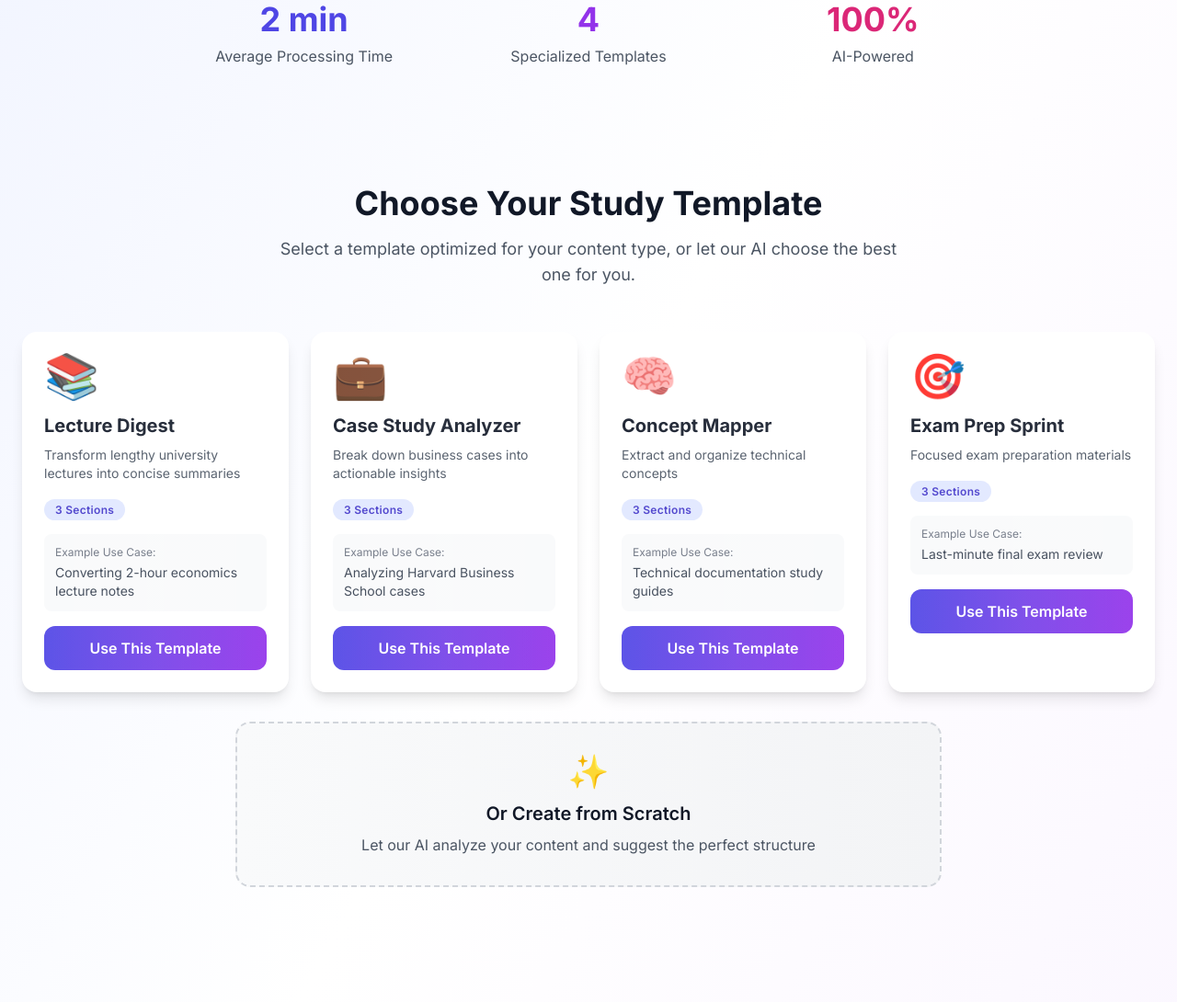
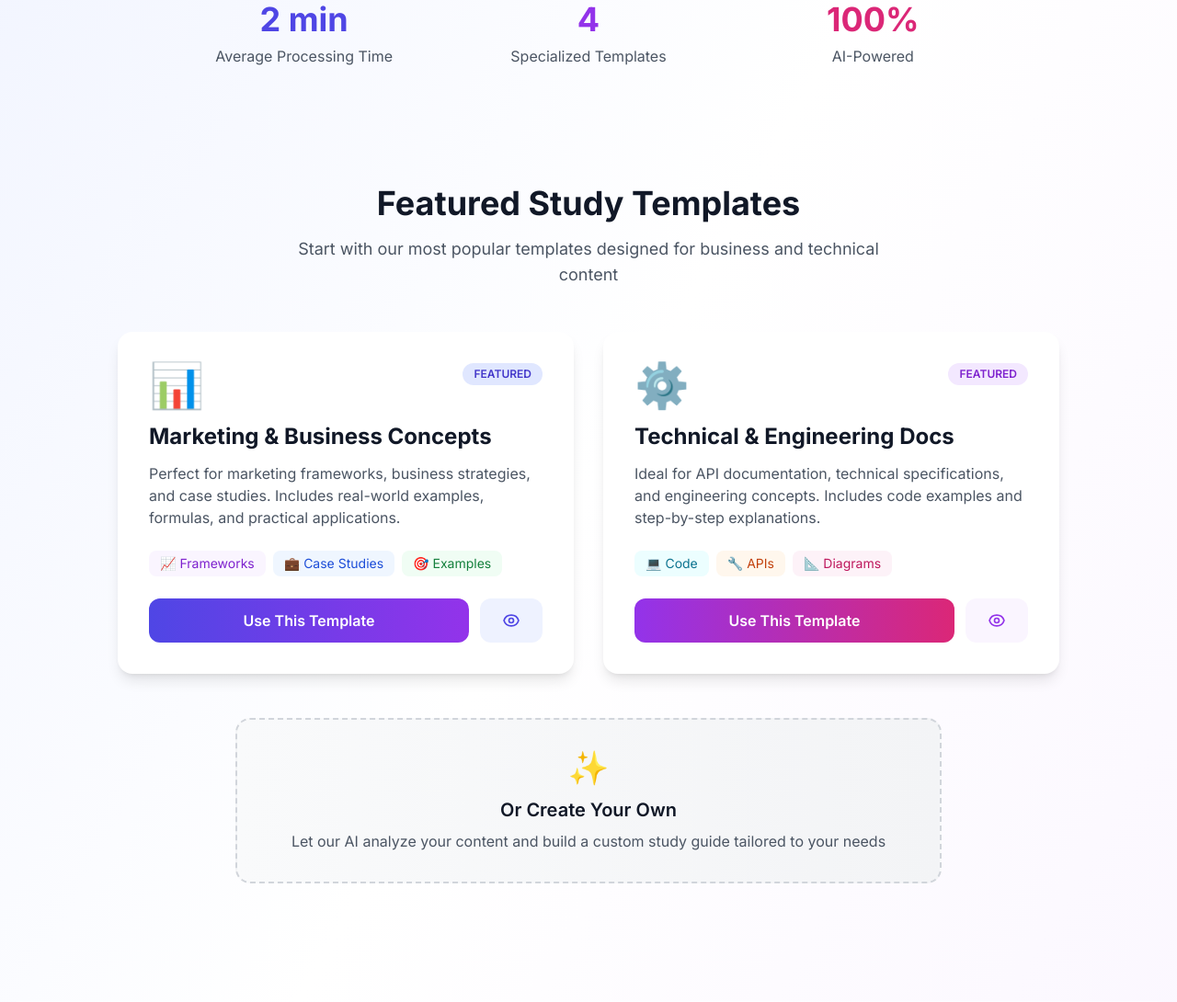
Before and after one commit to CristianPetria/StudyForge, a Flask app: page / in a window 1280 px wide. Shown: the part 623-1713 px from the top of the page at 92% size. Run offline with Flask 3, Linux system fonts and the light colour scheme; some libraries are stand-ins or nearby versions.

Commit message:
commit 5

```diff
--- a/frontend/static/js/app.js
+++ b/frontend/static/js/app.js
@@ -196,6 +196,25 @@ function selectTemplate(templateId) {
 }
 
 /**
+ * Show modal with a specific template pre-selected
+ */
+function showModalWithTemplate(templateType) {
+    selectedTemplate = { id: templateType };
+
+    if (templateType === 'marketing') {
+        document.getElementById('modal-template-emoji').textContent = '📊';
+        document.getElementById('modal-template-name').textContent = 'Marketing & Business Concepts';
+        document.getElementById('modal-template-description').textContent = 'Perfect for marketing frameworks, business strategies, and case studies';
+    } else if (templateType === 'technical') {
+        document.getElementById('modal-template-emoji').textContent = '⚙️';
+        document.getElementById('modal-template-name').textContent = 'Technical & Engineering Docs';
+        document.getElementById('modal-template-description').textContent = 'Ideal for API documentation, technical specifications, and engineering concepts';
+    }
+
+    openModal();
+}
+
+/**
  * Show custom template modal (no template pre-selected)
  */
 function showCustomModal() {
@@ -205,6 +224,13 @@ function showCustomModal() {
     document.getElementById('modal-template-description').textContent = 'Our AI will analyze your content and choose the best structure';
 
     openModal();
+}
+
+/**
+ * Scroll to templates section
+ */
+function scrollToTemplates() {
+    document.getElementById('templates').scrollIntoView({ behavior: 'smooth' });
 }
 
 // ============================================================================
@@ -282,79 +308,43 @@ async function analyzeContent() {
     showProgress('Analyzing your content...', 0);
 
     try {
-        // Step 1: Analyze content
-        updateProgress('Analyzing content structure...', 25);
-        const analysisResponse = await fetch(`${API_BASE_URL}/api/analyze`, {
+        // Use the complete workflow endpoint (orchestrates analyze -> match -> generate)
+        updateProgress('Analyzing content and generating study guide...', 50);
+
+        const response = await fetch(`${API_BASE_URL}/api/complete-workflow`, {
             method: 'POST',
             headers: {
                 'Content-Type': 'application/json'
             },
             body: JSON.stringify({
                 content: content,
-                content_type: 'text'
-            })
-        });
-
-        const analysisData = await analysisResponse.json();
-        console.log('📊 Analysis result:', analysisData);
-
-        if (analysisData.status !== 'success') {
-            throw new Error(analysisData.message || 'Analysis failed');
-        }
-
-        currentAnalysisId = 'temp_' + Date.now(); // Placeholder ID
-
-        // Step 2: Match template (if not already selected)
-        updateProgress('Matching to best template...', 50);
-        let finalTemplate = selectedTemplate;
-
-        if (!selectedTemplate) {
-            const matchResponse = await fetch(`${API_BASE_URL}/api/match-template`, {
-                method: 'POST',
-                headers: {
-                    'Content-Type': 'application/json'
-                },
-                body: JSON.stringify({
-                    analysis_id: currentAnalysisId
-                })
-            });
-
-            const matchData = await matchResponse.json();
-            console.log('🎯 Matched template:', matchData);
-
-            if (matchData.status === 'success' && matchData.matched_template) {
-                finalTemplate = matchData.matched_template;
-            }
-        }
-
-        // Step 3: Generate study guide
-        updateProgress('Generating your study guide...', 75);
-        const generateResponse = await fetch(`${API_BASE_URL}/api/generate-guide`, {
-            method: 'POST',
-            headers: {
-                'Content-Type': 'application/json'
-            },
-            body: JSON.stringify({
-                analysis_id: currentAnalysisId,
-                template_id: finalTemplate?.id || 'lecture-digest',
+                content_type: 'text',
+                template_id: selectedTemplate?.id,  // Optional - AI will match if not provided
                 customization_options: options
             })
         });
 
-        const generateData = await generateResponse.json();
-        console.log('📚 Generated guide:', generateData);
+        const data = await response.json();
+        console.log('📚 Workflow result:', data);
 
-        if (generateData.status !== 'success') {
-            throw new Error(generateData.message || 'Guide generation failed');
+        if (data.status !== 'success') {
+            throw new Error(data.message || 'Guide generation failed');
         }
 
         // Complete!
-        updateProgress('Complete!', 100);
+        updateProgress('Complete! Opening your study guide...', 100);
+
         setTimeout(() => {
             setLoadingState(false);
+            hideProgress();
             closeModal();
-            showPreview(generateData.study_guide, finalTemplate);
-            showToast('Study guide generated successfully!', 'success');
+
+            // Redirect to the generated guide page
+            if (data.guide_id) {
+                window.location.href = `${API_BASE_URL}/api/guide/${data.guide_id}`;
+            } else {
+                showToast('Study guide generated but URL missing!', 'error');
+            }
         }, 500);
 
     } catch (error) {
--- a/frontend/templates/index.html
+++ b/frontend/templates/index.html
@@ -90,20 +90,75 @@
         </div>
     </section>
 
-    <!-- Templates Gallery -->
+    <!-- Featured Templates Section -->
     <section id="templates" class="container mx-auto px-6 py-20">
         <div class="text-center mb-12">
-            <h3 class="text-4xl font-bold text-gray-900 mb-4">Choose Your Study Template</h3>
+            <h3 class="text-4xl font-bold text-gray-900 mb-4">Featured Study Templates</h3>
             <p class="text-lg text-gray-600 max-w-2xl mx-auto">
-                Select a template optimized for your content type, or let our AI choose the best one for you.
+                Start with our most popular templates designed for business and technical content
             </p>
         </div>
 
-        <!-- Templates Grid -->
-        <div id="templates-grid" class="grid grid-cols-1 md:grid-cols-2 lg:grid-cols-4 gap-6 max-w-7xl mx-auto mb-8">
-            <!-- Templates will be loaded dynamically from the API -->
-            <div class="flex items-center justify-center col-span-full py-12">
-                <div class="animate-spin rounded-full h-12 w-12 border-b-2 border-indigo-600"></div>
+        <!-- Featured Templates Grid (2 templates) -->
+        <div class="grid grid-cols-1 md:grid-cols-2 gap-8 max-w-5xl mx-auto mb-12">
+            <!-- Marketing Template -->
+            <div class="group bg-white rounded-2xl p-8 shadow-lg hover:shadow-2xl transition-all duration-300 border-2 border-transparent hover:border-indigo-500 cursor-pointer transform hover:-translate-y-2">
+                <div class="flex items-start justify-between mb-4">
+                    <div class="text-5xl">📊</div>
+                    <span class="px-3 py-1 bg-indigo-100 text-indigo-700 rounded-full text-xs font-semibold">FEATURED</span>
+                </div>
+                <h4 class="text-2xl font-bold text-gray-900 mb-3">Marketing & Business Concepts</h4>
+                <p class="text-gray-600 mb-6">
+                    Perfect for marketing frameworks, business strategies, and case studies. Includes real-world examples, formulas, and practical applications.
+                </p>
+                <div class="mb-6">
+                    <div class="flex flex-wrap gap-2">
+                        <span class="px-3 py-1 bg-purple-50 text-purple-700 rounded-lg text-sm">📈 Frameworks</span>
+                        <span class="px-3 py-1 bg-blue-50 text-blue-700 rounded-lg text-sm">💼 Case Studies</span>
+                        <span class="px-3 py-1 bg-green-50 text-green-700 rounded-lg text-sm">🎯 Examples</span>
+                    </div>
+                </div>
+                <div class="flex gap-3">
+                    <button onclick="showModalWithTemplate('marketing')" class="flex-1 px-6 py-3 bg-gradient-to-r from-indigo-600 to-purple-600 text-white rounded-xl font-semibold hover:shadow-lg transition">
+                        Use This Template
+                    </button>
+                    <a href="/api/guide/demo-marketing" target="_blank" class="px-6 py-3 bg-indigo-50 text-indigo-600 rounded-xl font-semibold hover:bg-indigo-100 transition flex items-center justify-center">
+                        <svg class="w-5 h-5" fill="none" stroke="currentColor" viewBox="0 0 24 24">
+                            <path stroke-linecap="round" stroke-linejoin="round" stroke-width="2" d="M15 12a3 3 0 11-6 0 3 3 0 016 0z" />
+                            <path stroke-linecap="round" stroke-linejoin="round" stroke-width="2" d="M2.458 12C3.732 7.943 7.523 5 12 5c4.478 0 8.268 2.943 9.542 7-1.274 4.057-5.064 7-9.542 7-4.477 0-8.268-2.943-9.542-7z" />
+                        </svg>
+                    </a>
+                </div>
+            </div>
+
+            <!-- Technical Documentation Template -->
+            <div class="group bg-white rounded-2xl p-8 shadow-lg hover:shadow-2xl transition-all duration-300 border-2 border-transparent hover:border-purple-500 cursor-pointer transform hover:-translate-y-2">
+                <div class="flex items-start justify-between mb-4">
+                    <div class="text-5xl">⚙️</div>
+                    <span class="px-3 py-1 bg-purple-100 text-purple-700 rounded-full text-xs font-semibold">FEATURED</span>
+                </div>
+                <h4 class="text-2xl font-bold text-gray-900 mb-3">Technical & Engineering Docs</h4>
+                <p class="text-gray-600 mb-6">
+                    Ideal for API documentation, technical specifications, and engineering concepts. Includes code examples and step-by-step explanations.
+                </p>
+                <div class="mb-6">
+                    <div class="flex flex-wrap gap-2">
+                        <span class="px-3 py-1 bg-cyan-50 text-cyan-700 rounded-lg text-sm">💻 Code</span>
+                        <span class="px-3 py-1 bg-orange-50 text-orange-700 rounded-lg text-sm">🔧 APIs</span>
+                        <span class="px-3 py-1 bg-pink-50 text-pink-700 rounded-lg text-sm">📐 Diagrams</span>
+                    </div>
+                </div>
+                <div class="flex gap-3">
+                    <button onclick="showModalWithTemplate('technical')" class="flex-1 px-6 py-3 bg-gradient-to-r from-purple-600 to-pink-600 text-white rounded-xl font-semibold hover:shadow-lg transition">
+                        Use This Template
+                    </button>
+                    <a href="/api/guide/demo-technical" target="_blank" class="px-6 py-3 bg-purple-50 text-purple-600 rounded-xl font-semibold hover:bg-purple-100 transition flex items-center justify-center">
+                        <svg class="w-5 h-5" fill="none" stroke="currentColor" viewBox="0 0 24 24">
+                            <path stroke-linecap="round" stroke-linejoin="round" stroke-width="2" d="M15 12a3 3 0 11-6 0 3 3 0 016 0z" />
+                            <path stroke-linecap="round" stroke-linejoin="round" stroke-width="2" d="M2.458 12C3.732 7.943 7.523 5 12 5c4.478 0 8.268 2.943 9.542 7-1.274 4.057-5.064 7-9.542 7-4.477 0-8.268-2.943-9.542-7z" />
+                        </svg>
+                    </a>
+                </div>
             </div>
         </div>
 
@@ -111,8 +166,8 @@
         <div class="max-w-3xl mx-auto">
             <div class="bg-gradient-to-r from-gray-50 to-gray-100 rounded-2xl p-8 text-center border-2 border-dashed border-gray-300 hover:border-indigo-400 transition cursor-pointer" onclick="showCustomModal()">
                 <div class="text-4xl mb-3">✨</div>
-                <h4 class="text-xl font-semibold text-gray-900 mb-2">Or Create from Scratch</h4>
-                <p class="text-gray-600">Let our AI analyze your content and suggest the perfect structure</p>
+                <h4 class="text-xl font-semibold text-gray-900 mb-2">Or Create Your Own</h4>
+                <p class="text-gray-600">Let our AI analyze your content and build a custom study guide tailored to your needs</p>
             </div>
         </div>
     </section>
```
Also changed, not shown: backend/routes/guides.py (+19 -0 lines).
